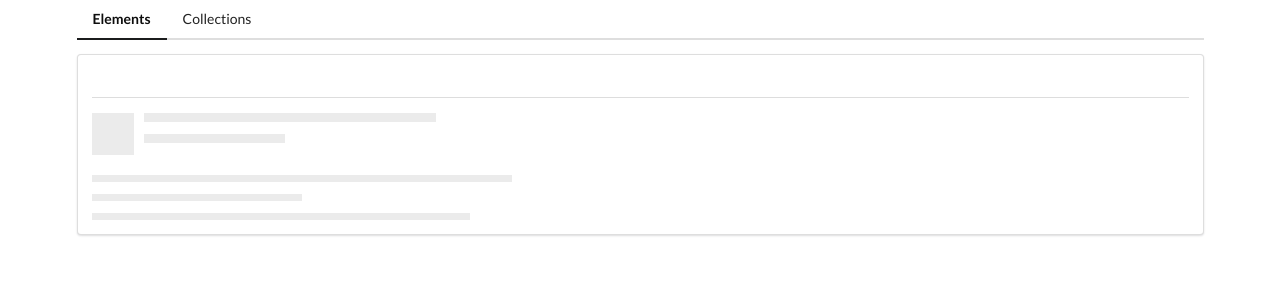
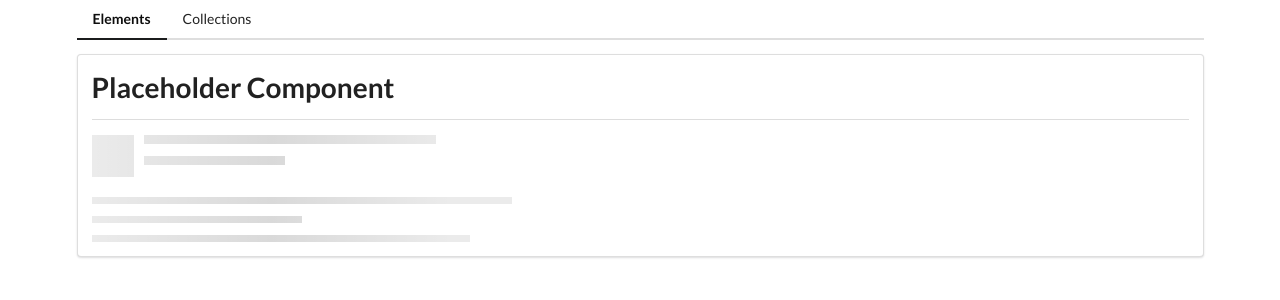
Before and after one commit to BeataJ/components-angular, an Angular app: page /elements in a window 1280 px wide. Shown: the top 300 px of the page. Built offline with nearby package versions, Linux system fonts and the light colour scheme.

Commit message:
add title to app-divider like another property

```diff
--- a/src/app/elements/elements-home/elements-home.component.html
+++ b/src/app/elements/elements-home/elements-home.component.html
@@ -1,2 +1,2 @@
-<app-divider></app-divider>
+<app-divider title="Placeholder Component"></app-divider>
 <app-placeholder></app-placeholder>
```
